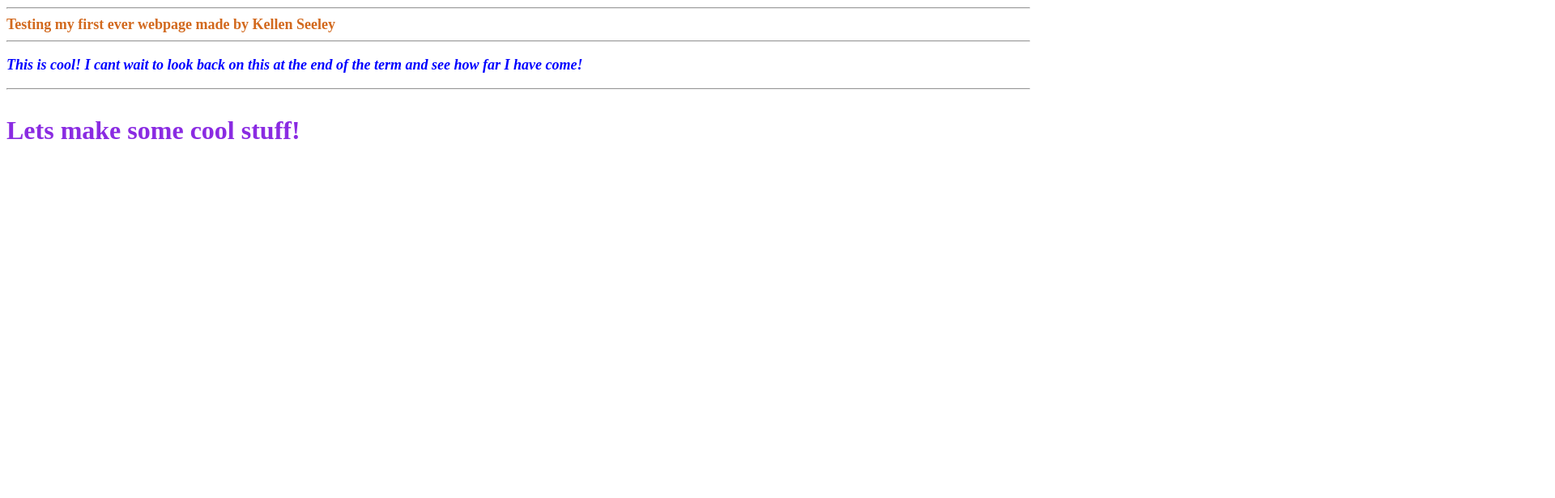
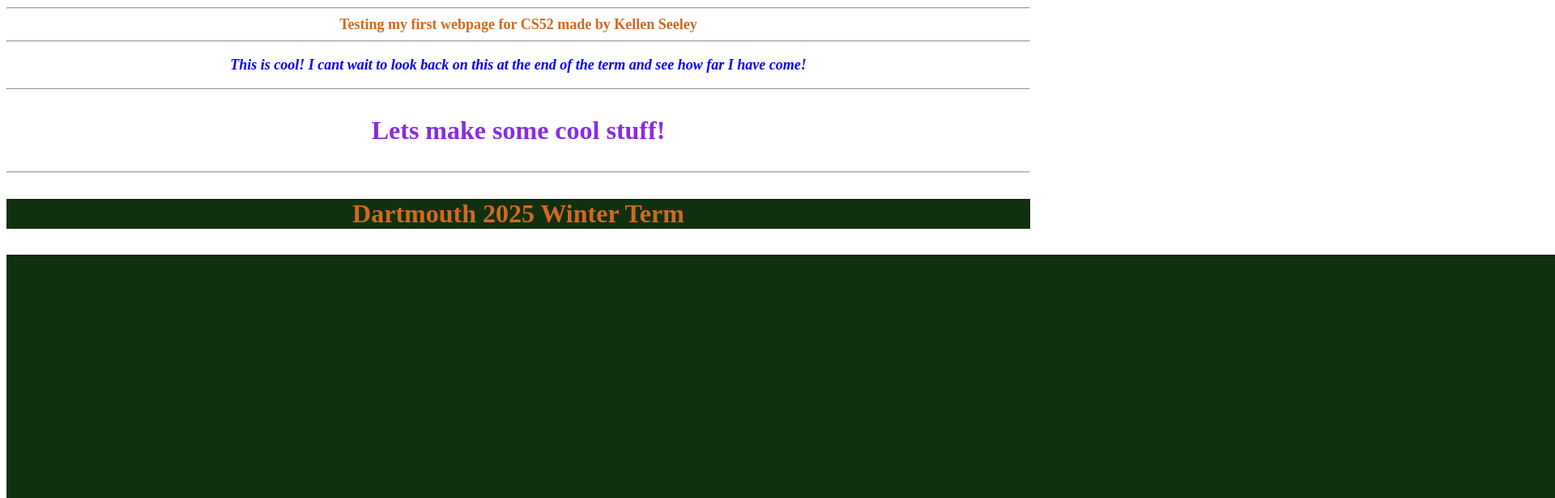
Before and after one commit to KellenSeeley26/kellenseeleycs52.me, a plain HTML site: page index.html in a window 1280 px wide. Shown: the top 616 px of the page at 81% size, 1920 px wide, since content can reach past the window. Drawn offline with Linux system fonts and the light colour scheme.

Commit message:
just played around with the styling a little more before doing the landing page

```diff
--- a/index.html
+++ b/index.html
@@ -6,15 +6,21 @@
         </title>
     </head>
     <hr>
-    <body style="font-size: large; font-weight: bold; color:chocolate;">
-        Testing my first ever webpage made by Kellen Seeley
+    <body style="font-size: large; font-weight: bold; color:chocolate; text-align: center;">
+        Testing my first webpage for CS52 made by Kellen Seeley
     <hr>
-    <p style="font-style: italic; color: blue;">
+    <p style="font-style: italic; color: blue; text-align: center;">
         This is cool! I cant wait to look back on this at the end of the term and see how far I have come!
     </p>
     <hr>
-    <p style="font-size: xx-large; color: blueviolet;">
+    <p style="font-size: xx-large; color: blueviolet; text-align: center;">
         Lets make some cool stuff!
     </p>
+    <hr>
+    <p style="background-color: rgb(17, 47, 17); font-size: xx-large; font-weight: bolder; text-align: center;">
+        Dartmouth 2025 Winter Term
+    </p>
     </body>
+    <div style="background-color:  rgb(17, 47, 17); height: 8000px; width: 8000px;">
+    </div>
 </html>
```
